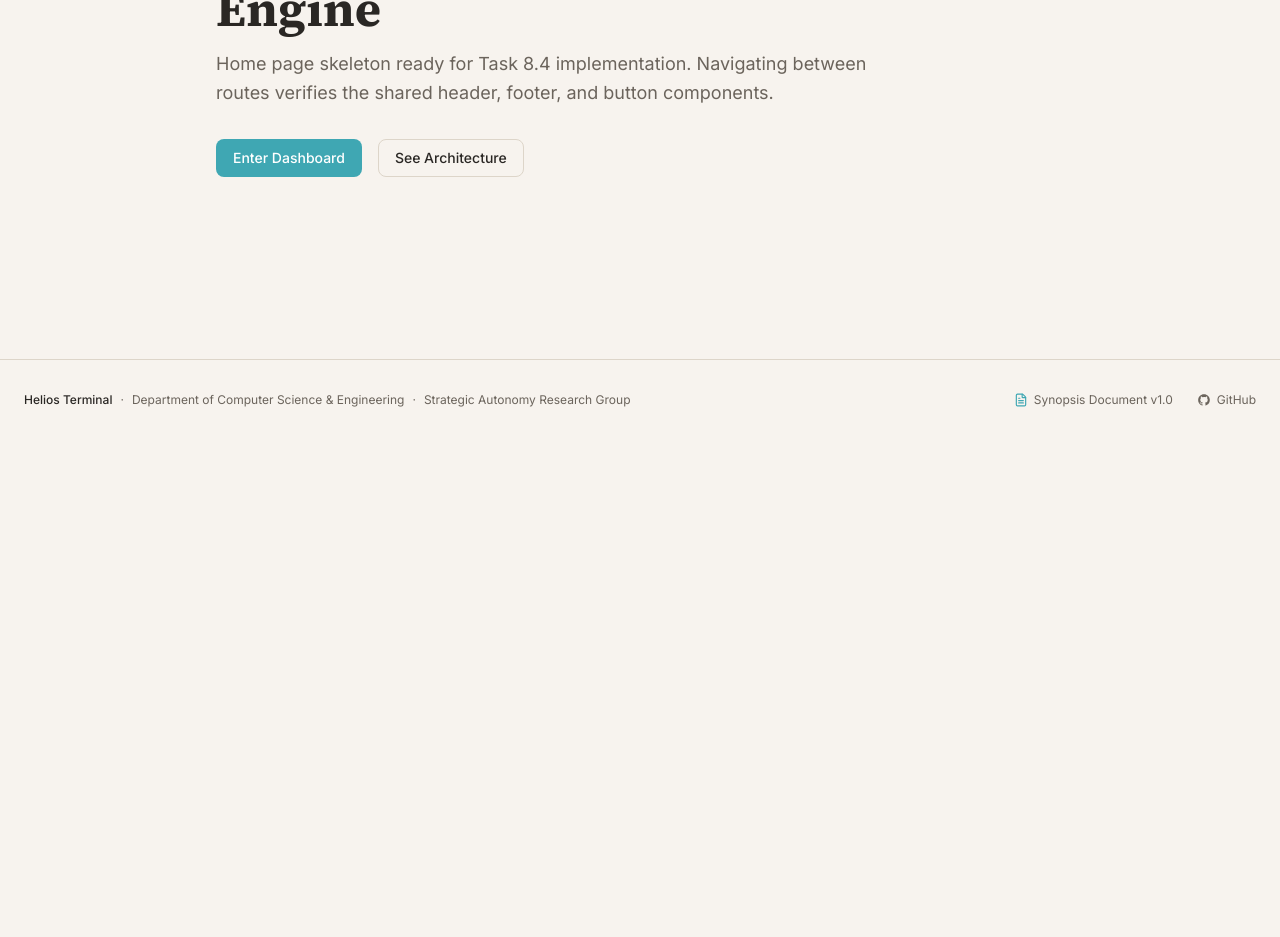
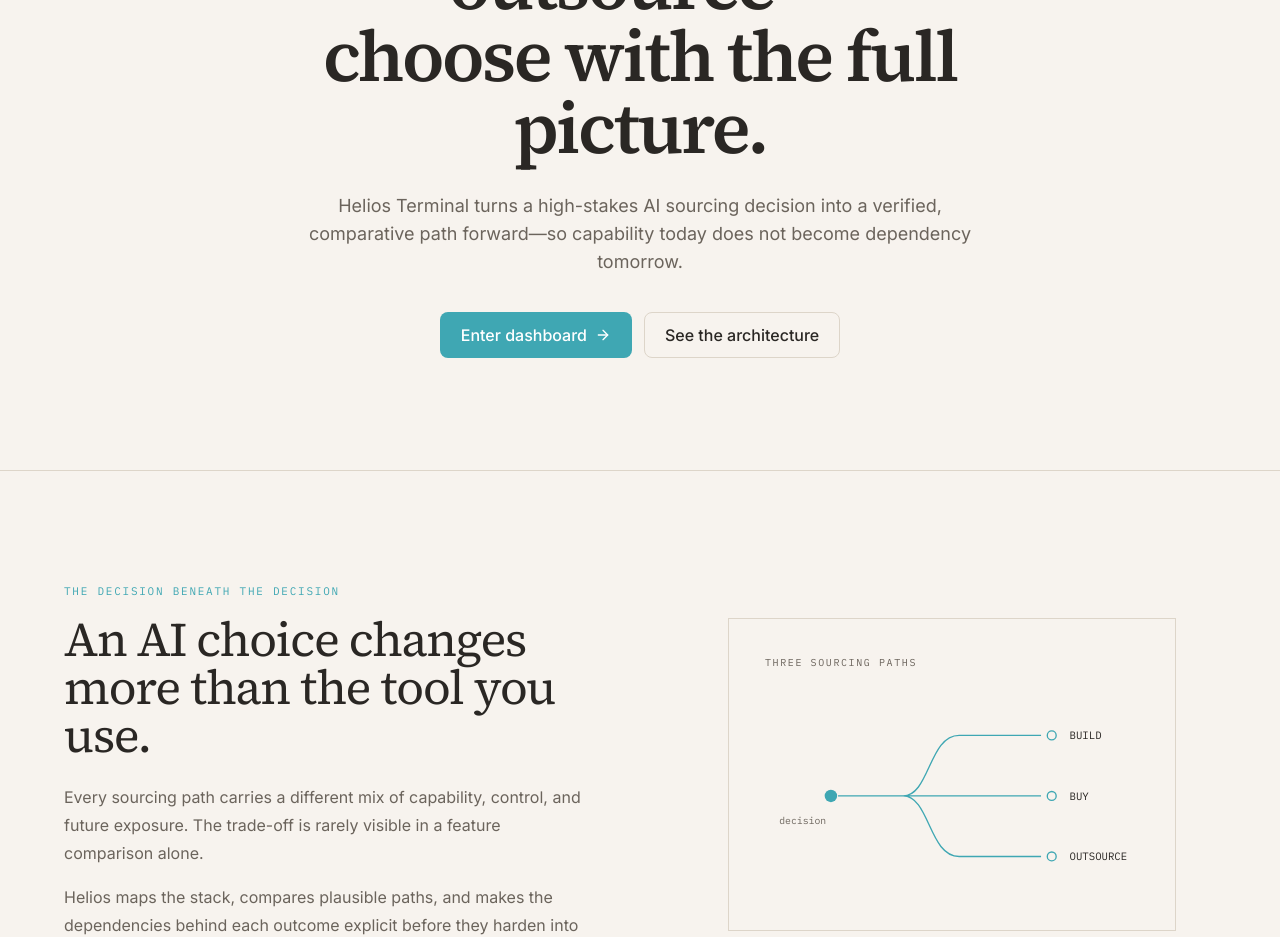
Before and after one commit to Kunal-Tailor/Helios_Terminal, a React (Vite) app in the folder frontend/: page / in a window 1280 px wide. Shown: the part 360-1297 px from the top of the page. Before the commit the page ends 800 px from the top, so only its background shows below. Built offline with nearby package versions, Linux system fonts and the light colour scheme.

Commit message:
Update - 8.4 - home page

```diff
--- a/frontend/src/site/pages/Home.tsx
+++ b/frontend/src/site/pages/Home.tsx
@@ -1,31 +1,193 @@
 import React from 'react';
+import { ArrowRight, GitFork, RefreshCw, ScanSearch, ShieldCheck } from 'lucide-react';
+import { Link } from 'react-router-dom';
 import { SiteHeader } from '../../shared/SiteHeader';
 import { SiteFooter } from '../../shared/SiteFooter';
 import { Button } from '../../shared/Button';
 
+const pipelineStages = ['Ingest', 'Map stack', 'Generate', 'Predict', 'Diagnose', 'Verdict'];
+
+const pillars = [
+  {
+    icon: GitFork,
+    title: 'Decision-scoped',
+    description: 'Starts with the sourcing choice in front of you—not a generic technology forecast.',
+  },
+  {
+    icon: ShieldCheck,
+    title: 'Verified',
+    description: 'Every stage keeps its claims grounded in traceable, cited source material.',
+  },
+  {
+    icon: RefreshCw,
+    title: 'Self-correcting',
+    description: 'When context is thin, targeted recalibration closes the gap before a verdict is made.',
+  },
+];
+
 export const Home: React.FC = () => {
   return (
-    <div className="theme-site min-h-screen flex flex-col justify-between bg-site-bg text-site-text-primary">
+    <div className="theme-site min-h-screen bg-site-bg text-site-text-primary">
       <SiteHeader />
-      <main className="max-w-4xl mx-auto px-6 py-20 flex-1 flex flex-col justify-center">
-        <div className="inline-block px-2.5 py-1 mb-6 text-xs font-mono uppercase tracking-wider bg-site-surface border border-site-border rounded-site text-site-text-secondary w-max">
-          [PAGE SKELETON // HOME]
-        </div>
-        <h1 className="text-4xl sm:text-5xl font-serif font-bold text-site-text-primary mb-4 leading-tight">
-          Strategic Tech Sovereignty Decision Engine
-        </h1>
-        <p className="text-lg text-site-text-secondary font-sans max-w-2xl mb-8 leading-relaxed">
-          Home page skeleton ready for Task 8.4 implementation. Navigating between routes verifies the shared header, footer, and button components.
-        </p>
-        <div className="flex items-center gap-4">
-          <Button to="/dashboard" variant="primary">
-            Enter Dashboard
-          </Button>
-          <Button to="/architecture" variant="secondary">
-            See Architecture
-          </Button>
-        </div>
+
+      <main>
+        <section className="flex min-h-[calc(80vh-4rem)] items-center px-6 py-20 sm:py-28">
+          <div className="mx-auto max-w-3xl text-center">
+            <p className="mx-auto mb-7 w-max border-hairline border-site-border bg-site-surface px-3 py-1.5 font-mono text-[11px] uppercase tracking-[0.18em] text-site-text-secondary">
+              [ strategic autonomy / decision engine ]
+            </p>
+            <h1 className="font-serif text-5xl font-semibold leading-[1.02] tracking-[-0.035em] sm:text-6xl lg:text-7xl">
+              Build, buy, or outsource—
+              <span className="block">choose with the full picture.</span>
+            </h1>
+            <p className="mx-auto mt-7 max-w-2xl text-base leading-7 text-site-text-secondary sm:text-lg">
+              Helios Terminal turns a high-stakes AI sourcing decision into a verified,
+              comparative path forward—so capability today does not become dependency tomorrow.
+            </p>
+            <div className="mt-9 flex flex-col items-center justify-center gap-3 sm:flex-row">
+              <Button to="/dashboard" variant="primary" size="lg">
+                Enter dashboard <ArrowRight className="ml-2 h-4 w-4" aria-hidden="true" />
+              </Button>
+              <Button to="/architecture" variant="secondary" size="lg">
+                See the architecture
+              </Button>
+            </div>
+          </div>
+        </section>
+
+        <section className="border-y border-site-border px-6 py-20 sm:py-28">
+          <div className="mx-auto grid max-w-6xl items-center gap-14 lg:grid-cols-2 lg:gap-24">
+            <div>
+              <p className="font-mono text-[11px] uppercase tracking-[0.16em] text-site-accent">
+                The decision beneath the decision
+              </p>
+              <h2 className="mt-4 max-w-lg font-serif text-4xl leading-tight tracking-[-0.025em] sm:text-5xl">
+                An AI choice changes more than the tool you use.
+              </h2>
+              <div className="mt-6 max-w-xl space-y-4 text-base leading-7 text-site-text-secondary">
+                <p>
+                  Every sourcing path carries a different mix of capability, control, and future
+                  exposure. The trade-off is rarely visible in a feature comparison alone.
+                </p>
+                <p>
+                  Helios maps the stack, compares plausible paths, and makes the dependencies
+                  behind each outcome explicit before they harden into lock-in.
+                </p>
+              </div>
+            </div>
+
+            <div className="mx-auto w-full max-w-md border-hairline border-site-border p-6 sm:p-9">
+              <p className="font-mono text-[10px] uppercase tracking-[0.16em] text-site-text-secondary">
+                Three sourcing paths
+              </p>
+              <svg
+                className="mt-7 h-auto w-full"
+                viewBox="0 0 420 220"
+                role="img"
+                aria-labelledby="fork-diagram-title fork-diagram-description"
+              >
+                <title id="fork-diagram-title">A sourcing decision branches into three paths</title>
+                <desc id="fork-diagram-description">
+                  A central decision point branches to build in-house, buy a platform, or outsource
+                  a capability.
+                </desc>
+                <circle cx="74" cy="110" r="7" fill="var(--site-accent)" />
+                <path
+                  d="M82 110 H155 C185 110 184 42 218 42 H310 M155 110 H310 M155 110 C185 110 184 178 218 178 H310"
+                  fill="none"
+                  stroke="var(--site-accent)"
+                  strokeWidth="1.5"
+                />
+                <circle cx="322" cy="42" r="5" fill="var(--site-bg)" stroke="var(--site-accent)" strokeWidth="1.5" />
+                <circle cx="322" cy="110" r="5" fill="var(--site-bg)" stroke="var(--site-accent)" strokeWidth="1.5" />
+                <circle cx="322" cy="178" r="5" fill="var(--site-bg)" stroke="var(--site-accent)" strokeWidth="1.5" />
+                <text x="16" y="142" fill="var(--site-text-secondary)" fontFamily="var(--site-font-mono)" fontSize="11">decision</text>
+                <text x="342" y="46" fill="var(--site-text-primary)" fontFamily="var(--site-font-mono)" fontSize="12">BUILD</text>
+                <text x="342" y="114" fill="var(--site-text-primary)" fontFamily="var(--site-font-mono)" fontSize="12">BUY</text>
+                <text x="342" y="182" fill="var(--site-text-primary)" fontFamily="var(--site-font-mono)" fontSize="12">OUTSOURCE</text>
+              </svg>
+            </div>
+          </div>
+        </section>
+
+        <section className="px-6 py-20 sm:py-28">
+          <div className="mx-auto max-w-6xl">
+            <div className="flex flex-col justify-between gap-5 sm:flex-row sm:items-end">
+              <div>
+                <p className="font-mono text-[11px] uppercase tracking-[0.16em] text-site-accent">Six-stage reasoning flow</p>
+                <h2 className="mt-3 font-serif text-4xl tracking-[-0.025em] sm:text-5xl">From context to a grounded verdict.</h2>
+              </div>
+              <Button to="/architecture" variant="ghost" className="w-max text-sm">
+                Explore the full architecture <ArrowRight className="ml-1.5 h-4 w-4" aria-hidden="true" />
+              </Button>
+            </div>
+
+            <Link
+              to="/architecture"
+              className="mt-10 block overflow-x-auto border-y border-site-border py-6 focus:outline-none focus:ring-1 focus:ring-site-accent"
+              aria-label="Explore the full six-stage Helios architecture"
+            >
+              <ol className="flex min-w-[700px] items-center justify-between gap-0">
+                {pipelineStages.map((stage, index) => (
+                  <React.Fragment key={stage}>
+                    <li className="flex w-24 flex-col gap-2">
+                      <span className="font-mono text-[10px] tracking-[0.12em] text-site-accent">0{index + 1}</span>
+                      <span className="text-sm font-medium text-site-text-primary">{stage}</span>
+                    </li>
+                    {index < pipelineStages.length - 1 && <span className="mx-3 h-px flex-1 bg-site-accent" aria-hidden="true" />}
+                  </React.Fragment>
+                ))}
+              </ol>
+              <span className="sr-only">
+                The pipeline proceeds from ingestion through stack mapping, scenario generation,
+                outcome prediction, dependency diagnosis, and a comparative verdict.
+              </span>
+            </Link>
+          </div>
+        </section>
+
+        <section className="border-t border-site-border px-6 py-20 sm:py-28">
+          <div className="mx-auto max-w-6xl">
+            <div className="max-w-2xl">
+              <p className="font-mono text-[11px] uppercase tracking-[0.16em] text-site-accent">What makes Helios different</p>
+              <h2 className="mt-3 font-serif text-4xl tracking-[-0.025em] sm:text-5xl">
+                A decision aid built for the consequences of a choice.
+              </h2>
+            </div>
+            <div className="mt-10 grid gap-4 md:grid-cols-3">
+              {pillars.map(({ icon: Icon, title, description }) => (
+                <article key={title} className="border-hairline border-site-border p-6 transition-transform duration-300 hover:-translate-y-1">
+                  <Icon className="h-5 w-5 text-site-accent" strokeWidth={1.5} aria-hidden="true" />
+                  <h3 className="mt-8 text-base font-semibold">{title}</h3>
+                  <p className="mt-3 text-sm leading-6 text-site-text-secondary">{description}</p>
+                </article>
+              ))}
+            </div>
+          </div>
+        </section>
+
+        <section className="relative overflow-hidden border-y border-site-border bg-site-surface px-6 py-20 text-center sm:py-24">
+          <div className="mx-auto max-w-2xl">
+            <ScanSearch className="mx-auto h-5 w-5 text-site-accent" strokeWidth={1.5} aria-hidden="true" />
+            <h2 className="mt-5 font-serif text-4xl tracking-[-0.025em] sm:text-5xl">See the decision behind the decision.</h2>
+            <p className="mx-auto mt-5 max-w-xl text-base leading-7 text-site-text-secondary">
+              Open the Helios Terminal to examine sourcing paths, verify claims, and surface the
+              dependencies that should shape your next move.
+            </p>
+            <div className="mt-8">
+              <Button to="/dashboard" variant="primary" size="lg">
+                Enter dashboard <ArrowRight className="ml-2 h-4 w-4" aria-hidden="true" />
+              </Button>
+            </div>
+          </div>
+          <div
+            className="absolute bottom-0 left-0 h-1 w-full"
+            style={{ background: 'linear-gradient(90deg, transparent, var(--site-text-primary), transparent)' }}
+            aria-hidden="true"
+          />
+        </section>
       </main>
+
       <SiteFooter />
     </div>
   );
```
Also changed, not shown: 1 other file (tests, documents, lock files or other folders).
